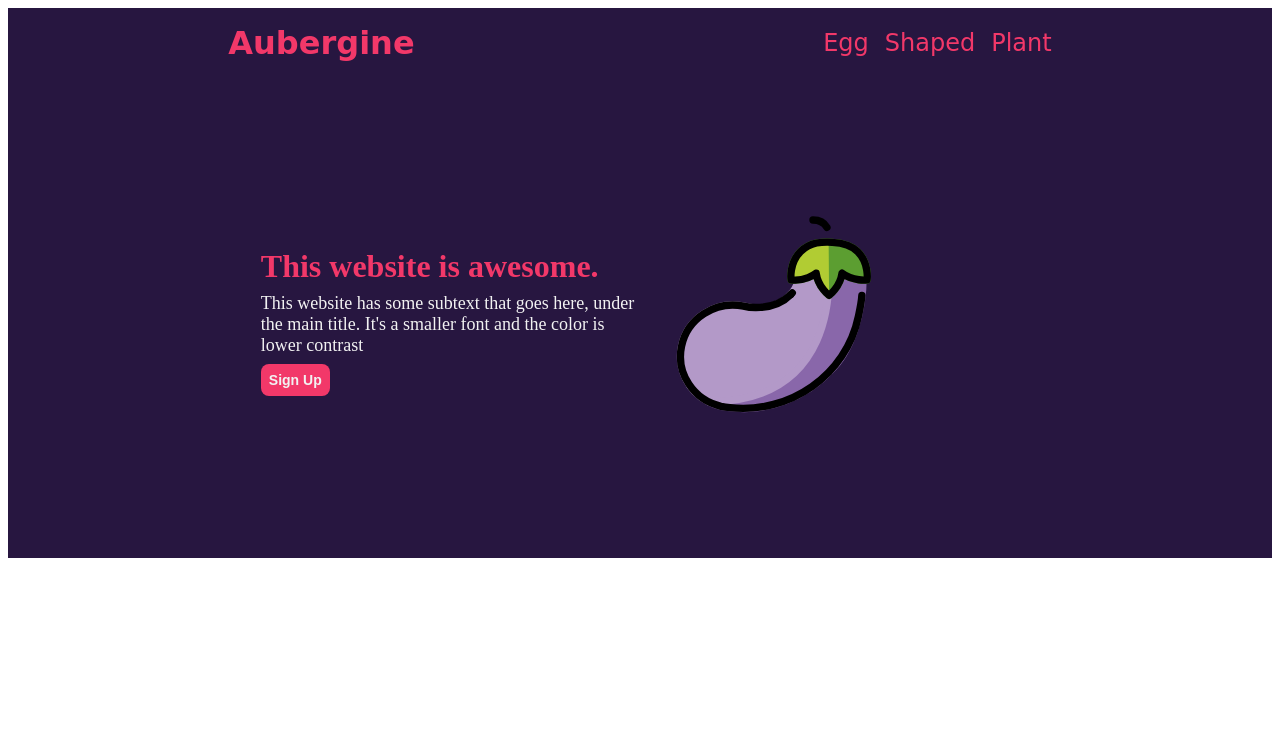
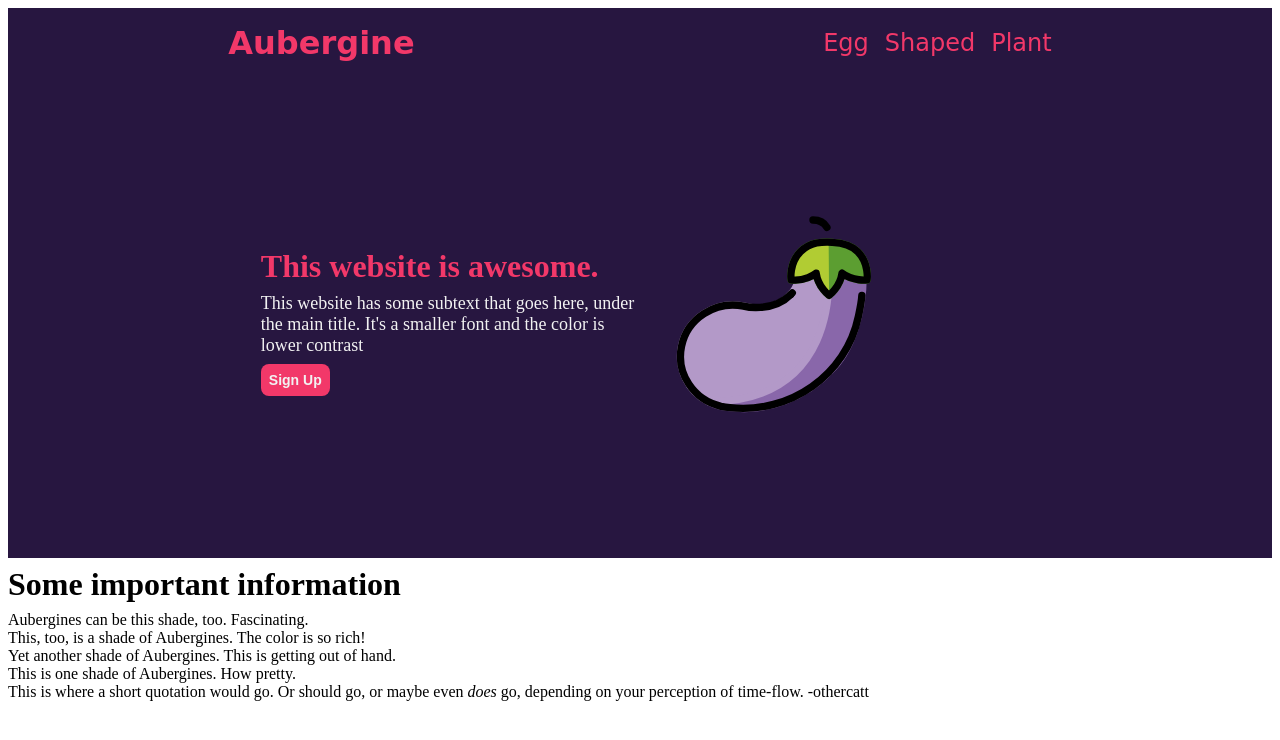
Before and after one commit to Velthas/landing-page, a plain HTML site: page index.html in a window 1280 px wide. Drawn offline with Linux system fonts and the light colour scheme; a web font is replaced by a local one.

Commit message:
Added information section, and skeleton of quote section

```diff
--- a/index.html
+++ b/index.html
@@ -40,5 +40,31 @@
                 <img src="./images/eggplant.svg" alt="Illustration of an Eggplant">
             </div>
         </div>
+        <div class="information">
+            <h1 class="infoheader">Some important information</h1>
+            <div class="infocontainer">
+                <div class="info">
+                    <div class="shade one"></div>
+                    <div class="description">Aubergines can be this shade, too. Fascinating.</div>
+                </div>
+                <div class="info">
+                    <div class="shade two"></div>
+                    <div class="description">This, too, is a shade of Aubergines. The color is so rich!</div>
+                </div>
+                <div class="info">
+                    <div class="shade three"></div>
+                    <div class="description">Yet another shade of Aubergines. This is getting out of hand.</div>
+                </div>
+                <div class="info">
+                    <div class="shade four"></div>
+                    <div class="description">This is one shade of Aubergines. How pretty.</div>
+                </div>
+            </div>
+        </div>
+        <div class="quote">
+            <div class="citation">
+                This is where a short quotation would go. Or should go, or maybe even <em>does</em> go, depending on your perception of time-flow. -othercatt
+            </div>
+        </div>
     </body>
 </html>
```
